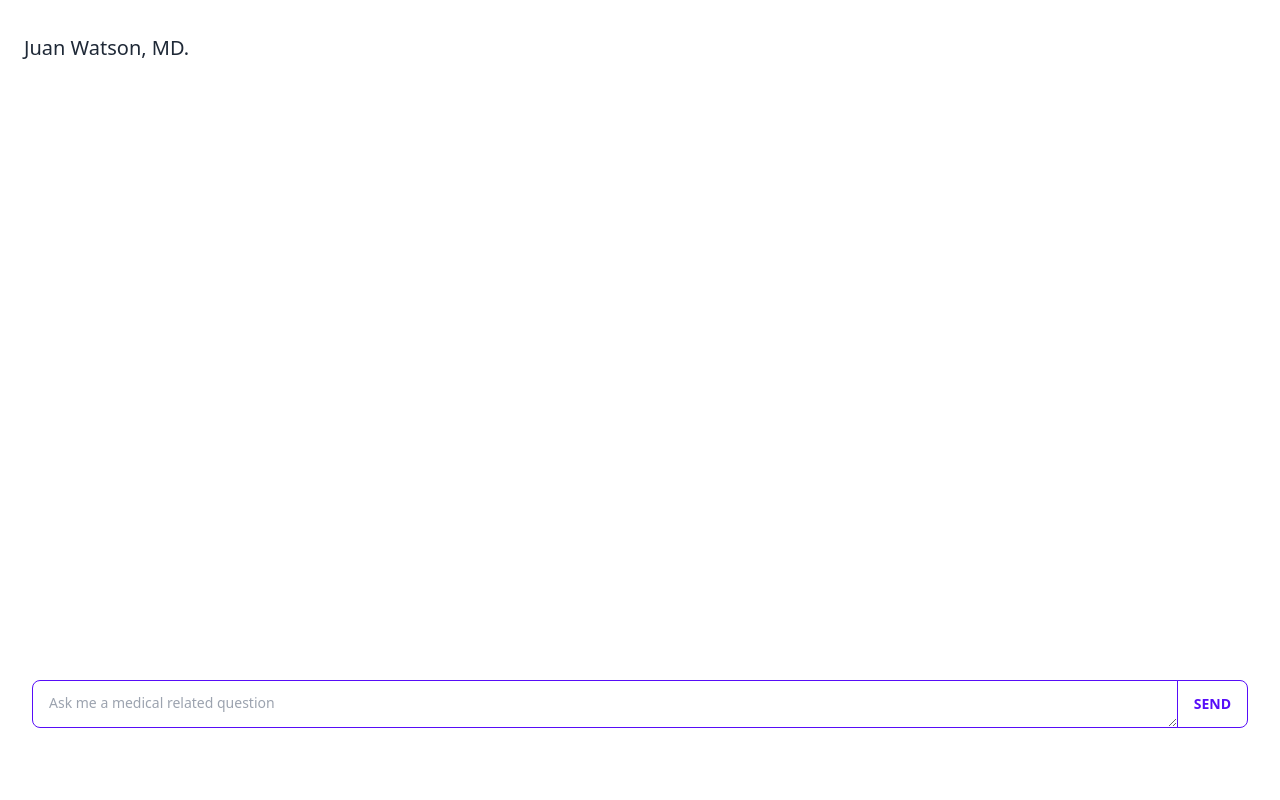
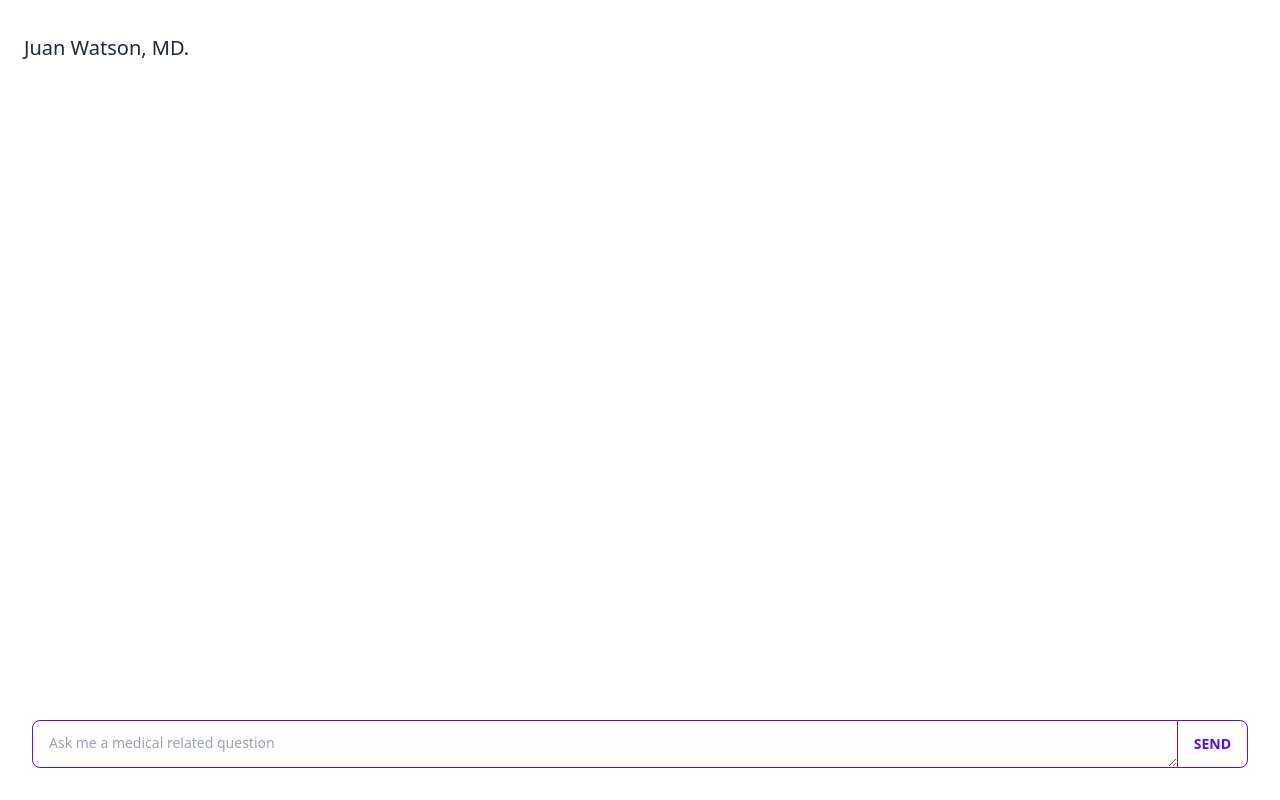
Before and after one commit to melvinalmonte/med-gpt, a SvelteKit app: page / in a window 1280 px wide. Built offline with nearby package versions, Linux system fonts and the light colour scheme.

Commit message:
playing with styles

```diff
--- a/src/routes/+layout.svelte
+++ b/src/routes/+layout.svelte
@@ -2,6 +2,6 @@
 	import '../styles/globals.scss';
 </script>
 
-<div class="container mx-auto">
+<div class="container mx-auto h-full">
 	<slot />
 </div>
--- a/src/routes/+page.svelte
+++ b/src/routes/+page.svelte
@@ -6,7 +6,7 @@
 	});
 </script>
 
-<div class="container mx-auto flex flex-col p-4 rounded-lg chat-container">
+<div class="container mx-auto flex flex-col p-4 rounded-lg h-full">
 	<div class="navbar bg-base-100">
 		<div class="normal-case text-xl">Juan Watson, MD.</div>
 	</div>
@@ -27,7 +27,8 @@
 		<textarea
 			class="input w-full textarea textarea-primary join-item"
 			bind:value={$input}
-			placeholder="Ask me a medical related question"></textarea>
+			placeholder="Ask me a medical related question"
+		/>
 		<button class="btn btn-outline btn-primary join-item" type="submit">Send</button>
 	</form>
 </div>
--- a/src/styles/globals.scss
+++ b/src/styles/globals.scss
@@ -1,7 +1,7 @@
 @tailwind base;
 @tailwind components;
 @tailwind utilities;
-
-div.chat-container{
-  height: 95vh;
+body,
+html {
+	height: 100%;
 }
```
